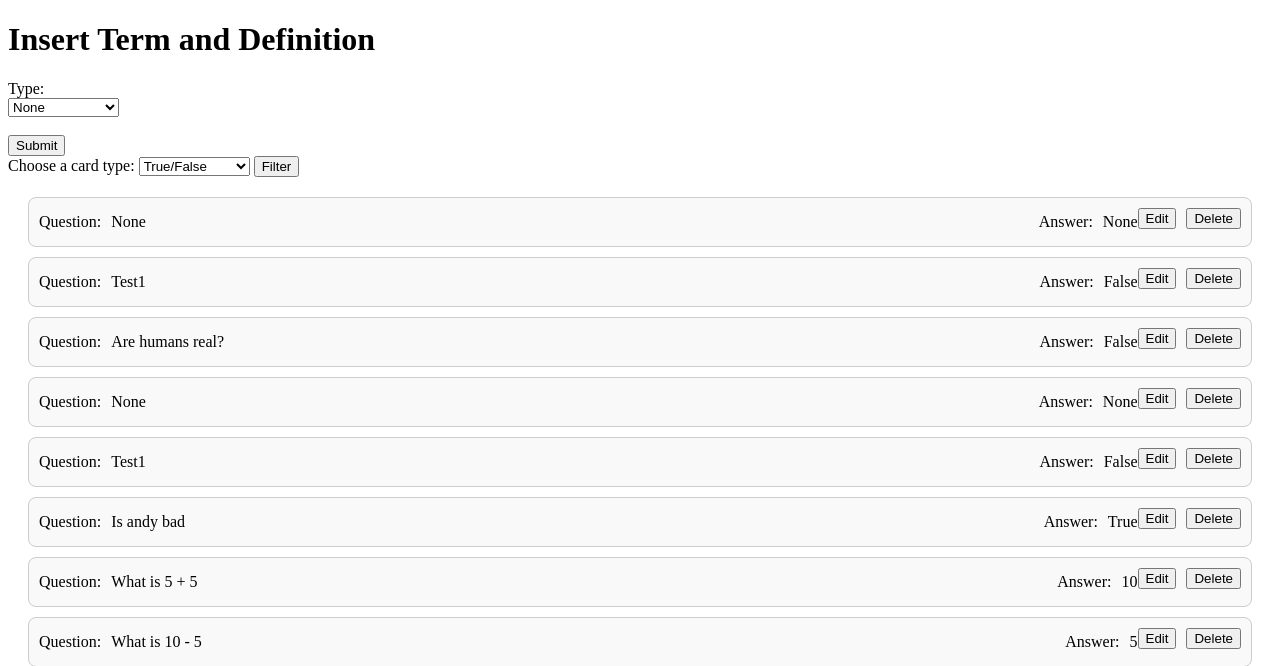
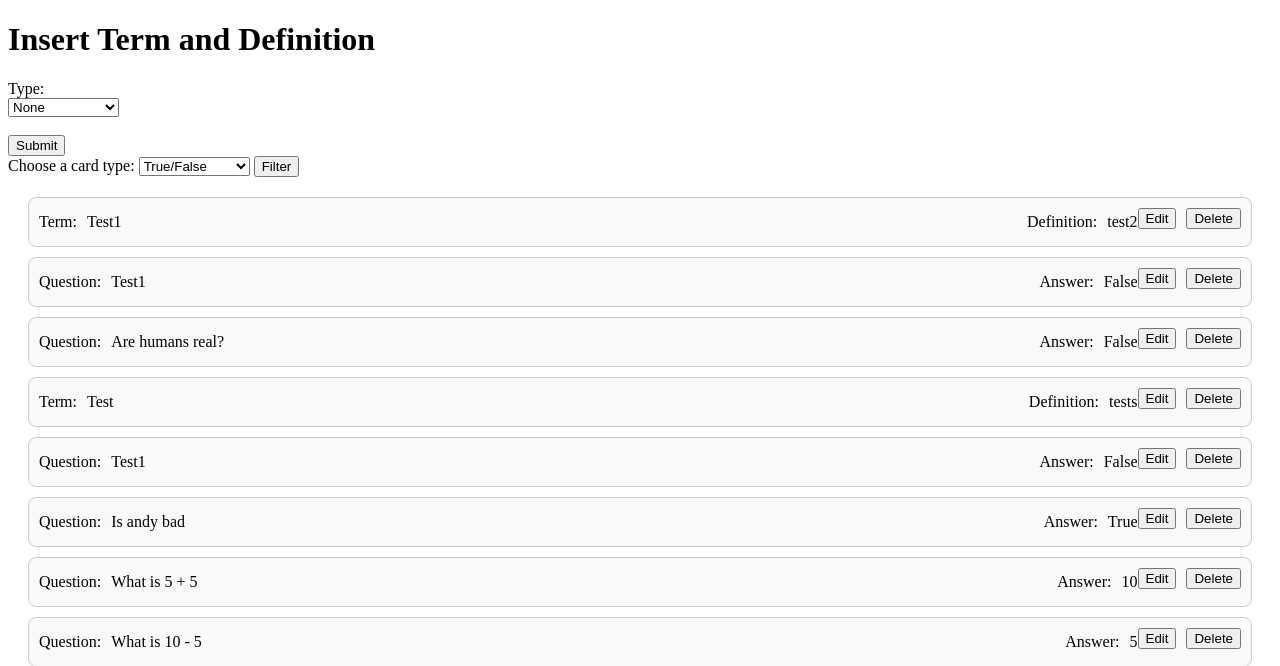
Before and after one commit to ZekePulido/Study-Rogue, a Flask app: page / in a window 1280 px wide. Shown: the top 666 px of the page. Run offline with Flask 3, Linux system fonts and the light colour scheme; data comes from the database, SQL or seed files in the repository; both versions use the stored data as it was after the commit.

Commit message:
pushed so can checkout

```diff
--- a/app.py
+++ b/app.py
@@ -13,20 +13,6 @@ def get_db():
         db.row_factory = sqlite3.Row
     return db
 
-def create_table():
-    db = get_db()
-    cursor = db.cursor()
-    cursor.execute('''
-        CREATE TABLE IF NOT EXISTS Terms (
-            id INTEGER PRIMARY KEY AUTOINCREMENT,
-            type TEXT NOT NULL,
-            question TEXT,
-            answer TEXT,
-            tag TEXT NOT NULL
-        );
-    ''')
-    db.commit()
-
 @app.teardown_appcontext
 def close_connection(exception):
     db = getattr(g, '_database', None)
@@ -38,18 +24,21 @@ def tag_selected():
     tag_type = request.args.get('type', default='TrueFalse', type=str)
     db = get_db()
     cursor = db.cursor()
-    query = "SELECT id, type, question, answer, tag FROM Terms WHERE type = ?;"
+    query = "SELECT id, type, question, answer, term, definition, tag FROM Terms WHERE type = ?;"
     cursor.execute(query, (tag_type,))
     cards = cursor.fetchall()
     return render_template('insert.html', cards=cards)
+
+
 
 @app.route('/')
 def index():
     db = get_db()
     cursor = db.cursor()
-    cursor.execute("SELECT id, type, question, answer, tag FROM Terms;")
+    cursor.execute("SELECT id, type, question, answer, term, definition, tag FROM Terms;")
     cards = cursor.fetchall()
     return render_template('insert.html', cards=cards)
+
 
 @app.route('/insert_data', methods=['POST'])
 def insert_data():
@@ -66,11 +55,11 @@ def insert_data():
             if question and answer and tag:
                 cursor.execute("INSERT INTO Terms (type, question, answer, tag) VALUES (?, ?, ?, ?);", (entry_type, question, answer, tag))
         elif entry_type == 'TermDefinition':
-            question = request.form.get('questionTD')
-            answer = request.form.get('answerTD')
+            term = request.form.get('term')
+            definition = request.form.get('definition')
             tag = request.form.get('tagTD')
-            if question and answer and tag:
-                cursor.execute("INSERT INTO Terms (type, question, answer, tag) VALUES (?, ?, ?, ?);", (entry_type, question, answer, tag))
+            if term and definition and tag:
+                cursor.execute("INSERT INTO Terms (type, term, definition, tag) VALUES (?, ?, ?, ?);", (entry_type, term, definition, tag))
         elif entry_type == 'Math':
             question = request.form.get('questionM')
             answer = request.form.get('answerM')
@@ -101,10 +90,10 @@ def edit_card(id):
             tag = request.form.get('tagTF')
             cursor.execute("UPDATE Terms SET question = ?, answer = ?, tag = ? WHERE id = ?;", (question, answer, tag, id))
         elif entry_type == 'TermDefinition':
-            question = request.form.get('questionTD')
-            answer = request.form.get('answerTD')
+            term = request.form.get('term')
+            definition = request.form.get('definition')
             tag = request.form.get('tagTD')
-            cursor.execute("UPDATE Terms SET question = ?, answer = ?, tag = ? WHERE id = ?;", (question, answer, tag, id))
+            cursor.execute("UPDATE Terms SET term = ?, definition = ?, tag = ? WHERE id = ?;", (term, definition, tag, id))
         elif entry_type == 'Math':
             question = request.form.get('questionM')
             answer = request.form.get('answerM')
@@ -114,35 +103,10 @@ def edit_card(id):
         db.commit()
         return redirect(url_for('index'))
 
-    cursor.execute("SELECT id, type, question, answer, tag FROM Terms WHERE id = ?;", (id,))
+    cursor.execute("SELECT id, type, question, answer, term, definition, tag FROM Terms WHERE id = ?;", (id,))
     card = cursor.fetchone()
     return render_template('edit.html', card=card)
 
 
-@app.route('/confirm_delete/<int:id>', methods=['GET'])
-def confirm_delete(id):
-    db = get_db()
-    cursor = db.cursor()
-    cursor.execute("SELECT * FROM Terms WHERE id = ?", (id,))
-    card = cursor.fetchone()
-    db.close()
-    return render_template('delete.html', card=card)
-
-@app.route('/delete_card/<int:id>', methods=['POST'])
-def delete_card(id):
-    db = get_db()
-    cursor = db.cursor()
-    cursor.execute("DELETE FROM Terms WHERE id = ?", (id,))
-    db.commit()
-    db.close()
-    return redirect(url_for('index'))
-
-
-@app.route('/cancel')
-def cancel():
-    return redirect(url_for('index'))
-
 if __name__ == '__main__':
-    with app.app_context():
-        create_table()
     app.run(debug=True)
--- a/schema.sql
+++ b/schema.sql
@@ -3,5 +3,7 @@ CREATE TABLE IF NOT EXISTS Terms (
     type TEXT NOT NULL,
     question TEXT,
     answer TEXT,
+    term TEXT,
+    definition TEXT,
     tag TEXT NOT NULL
 );
--- a/templates/insert.html
+++ b/templates/insert.html
@@ -28,10 +28,10 @@
             <input type="text" id="tagTF" name="tagTF"><br><br>
         </div>
         <div id="termDefinitionFields" style="display: none;">
-            <label for="questionTD">Question::</label><br>
-            <input type="text" id="questionTD" name="questionTD"><br>
-            <label for="answerTD">Answer:</label><br>
-            <textarea id="answerTD" name="answerTD"></textarea><br><br>
+            <label for="term">Term:</label><br>
+            <input type="text" id="term" name="term"><br>
+            <label for="definition">Definition:</label><br>
+            <textarea id="definition" name="definition"></textarea><br><br>
             <label for="tagTD">Tag:</label><br>
             <input type="text" id="tagTD" name="tagTD"><br><br>
         </div>
@@ -67,14 +67,22 @@
                     <div class="card-content">
                         <div class="info">
                             <div class="details">
-                                <p>Question: <span>{{ card.question }}</span></p>
-                                <p>Answer: <span>{{ card.answer }}</span></p>
+                                {% if card.type == 'TrueFalse' %}
+                                    <p>Question: <span>{{ card.question }}</span></p>
+                                    <p>Answer: <span>{{ card.answer }}</span></p>
+                                {% elif card.type == 'TermDefinition' %}
+                                    <p>Term: <span>{{ card.term }}</span></p>
+                                    <p>Definition: <span>{{ card.definition }}</span></p>
+                                {% elif card.type == 'Math' %}
+                                    <p>Question: <span>{{ card.question }}</span></p>
+                                    <p>Answer: <span>{{ card.answer }}</span></p>
+                                {% endif %}
                             </div>
                         </div>
                     </div>
                     <div class="card-actions">
                         <button onclick="location.href='/edit_card/{{ card.id }}'">Edit</button>
-                        <form action="{{ url_for('confirm_delete', id=card.id) }}" method="get" style="display: inline;">
+                        <form action="/delete_card/{{ card.id }}" method="post" style="display: inline;">
                             <button type="submit">Delete</button>
                         </form>
                     </div>
```
Also changed, not shown: static/css/delete.css (deleted, +0 -47 lines), templates/delete.html (deleted, +0 -43 lines), templates/edit.html (+4 -4 lines), StudyRogue.db (added).
